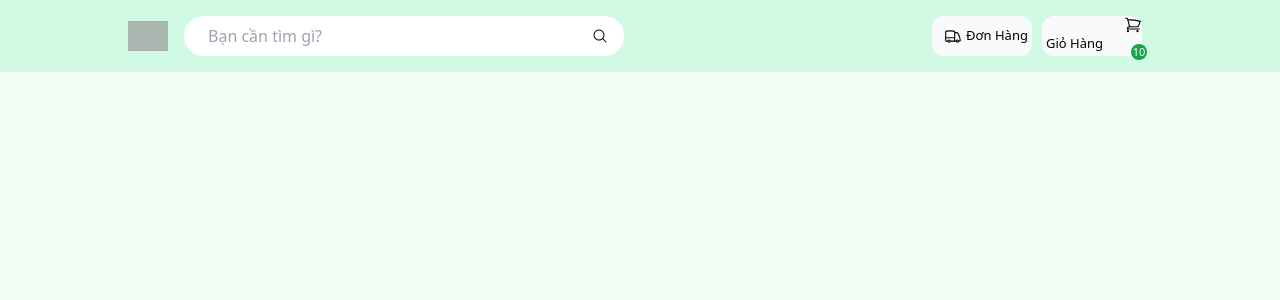
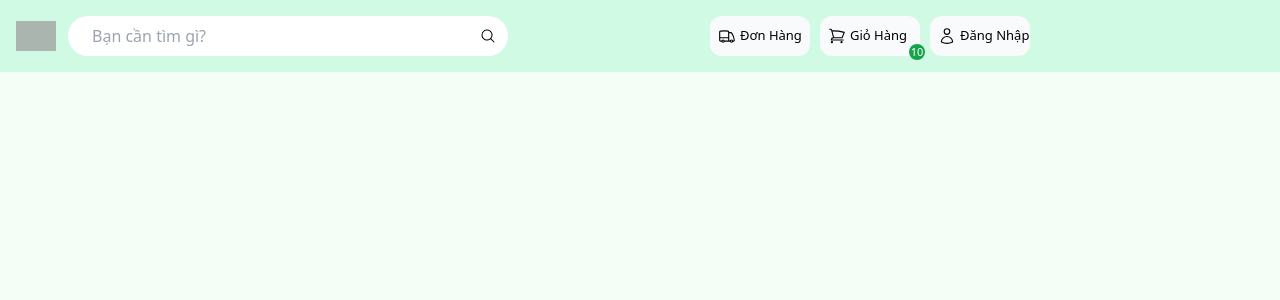
Before and after one commit to nguyenhnhatquang/nut-foods, a Next.js app: page / in a window 1280 px wide. Shown: the top 300 px of the page. Built offline with nearby package versions, Linux system fonts and the light colour scheme; grey boxes are pictures that could not be loaded.

Commit message:
header done

```diff
--- a/components/Header.tsx
+++ b/components/Header.tsx
@@ -7,10 +7,10 @@ const Header = () => {
   const [isBagItem, setIsBagItem] = useState(true);
 
   return (
-    <header className="element-center sticky top-0 z-30 w-full p-4 bg-emerald-100">
-        <div className="element-center w-full lg:w-[1024px]">
+    <header className="flex items-center sticky top-0 z-30 w-full p-4 bg-emerald-100">
+        <div className="flex items-center justify-center w-full lg:w-[1024px]">
             {/* Logo */}
-            <div className="element-center mr-3">
+            <div className="flex items-center justify-center mr-3">
                 <Link href="/">
                     <div className="relative h-10 w-10 cursor-pointer opacity-75 transition hover:opacity-100">
                         <Image className="object-contain" src="https://res.cloudinary.com/nguyenhnhatquang/image/upload/v1626886904/logo_nwimwg.png" alt="" fill/>
@@ -25,42 +25,42 @@ const Header = () => {
                 </div>
             </div>
             {/* Right - shopping card*/}
-            <div className="element-end ml-3">
-                <div className="element-center header__button mr-[10px] min-[580px]:header__button--grid min-[580px]:w-[100px]">
-                    <div className="flex items-center justify-end">
-                        <HiOutlineTruck className="h-full text-[18px]"/>
+            <div className="flex items-center justify-end ml-3">
+                <div className="header__button mr-[10px] min-[580px]:header__button--grid">
+                    <div className="flex items-center justify-center w-auto min-[580px]:justify-end">
+                        <HiOutlineTruck className="text-[18px]"/>
                     </div>
-                    <div className="flex items-center justify-start">
-                        <span className="hidden text-[13px] subpixel-antialiased pl-1 min-[580px]:block">Đơn Hàng</span>
+                    <div className="hidden text-[13px] pl-1 items-center justify-start min-[580px]:flex">
+                        <span>Đơn Hàng</span>
                     </div>
                 </div>
 
-                <div className="header__button relative w-10 min-[580px]:w-[100px] sm:mr-[10px]">
-                    <div className="flex items-center justify-end">
-                        <HiOutlineShoppingCart className="h-full text-[18px]"/>
+                <div className="header__button relative min-[580px]:header__button--grid sm:mr-[10px]">
+                    <div className="flex items-center justify-center w-auto min-[580px]:justify-end">
+                        <HiOutlineShoppingCart className="text-[18px]"/>
                     </div>
 
                     {
                         isBagItem && (
                             <>
                                 <div className="flex text-center justify-center absolute bg-green-600 h-4 w-4 rounded-full top-7 left-[30px] text-white text-[11px] min-[580px]:left-[89px]">
-                                    10
+                                    <span>10</span>
                                 </div>
                             </>
                         )
                     }
 
-                    <div className="flex items-center justify-start">
-                        <span className="hidden text-[13px] subpixel-antialiased pl-1 min-[580px]:block">Giỏ Hàng</span>
+                    <div className="hidden text-[13px] pl-1 items-center justify-start min-[580px]:flex">
+                        <span>Giỏ Hàng</span>
                     </div>
                 </div>
 
-                <div className="hidden sm:header__button w-[100px]">
-                    <div className="flex items-center justify-end">
-                        <HiOutlineUser className="h-full text-[18px]"/>
+                <div className="hidden sm:header__button sm:header__button--grid sm:mr-[10px]">
+                    <div className="flex items-center justify-center w-auto min-[580px]:justify-end">
+                        <HiOutlineUser className="text-[18px]"/>
                     </div>
-                    <div className="flex items-center justify-start">
-                        <span className="hidden text-[13px] max-w-[70px] subpixel-antialiased pl-1 whitespace-nowrap overflow-hidden min-[580px]:block">Đăng Nhập</span>
+                    <div className="hidden text-[13px] pl-1 items-center justify-start min-[580px]:flex">
+                        <span>Đăng Nhập</span>
                     </div>
                 </div>
             </div>
--- a/styles/globals.css
+++ b/styles/globals.css
@@ -16,23 +16,11 @@ input[type="search"]::-webkit-search-results-decoration {
 }
 
 @layer utilities {
-  .element-center {
-    @apply flex items-center justify-center;
-  }
-
-  .element-start {
-    @apply flex items-center justify-start;
-  }
-
-  .element-end {
-    @apply flex items-center justify-end;
-  }
-
   .header__button {
-    @apply bg-slate-50 h-10 w-10 rounded-xl cursor-pointer hover:bg-emerald-50;
+    @apply grid grid-cols-1 bg-slate-50 h-10 w-10 rounded-xl cursor-pointer hover:bg-emerald-50 select-none;
   }
 
   .header__button--grid {
-    @apply grid grid-cols-[26px_auto];
+    @apply grid-cols-[26px_auto] w-[100px];
   }
 }
```
